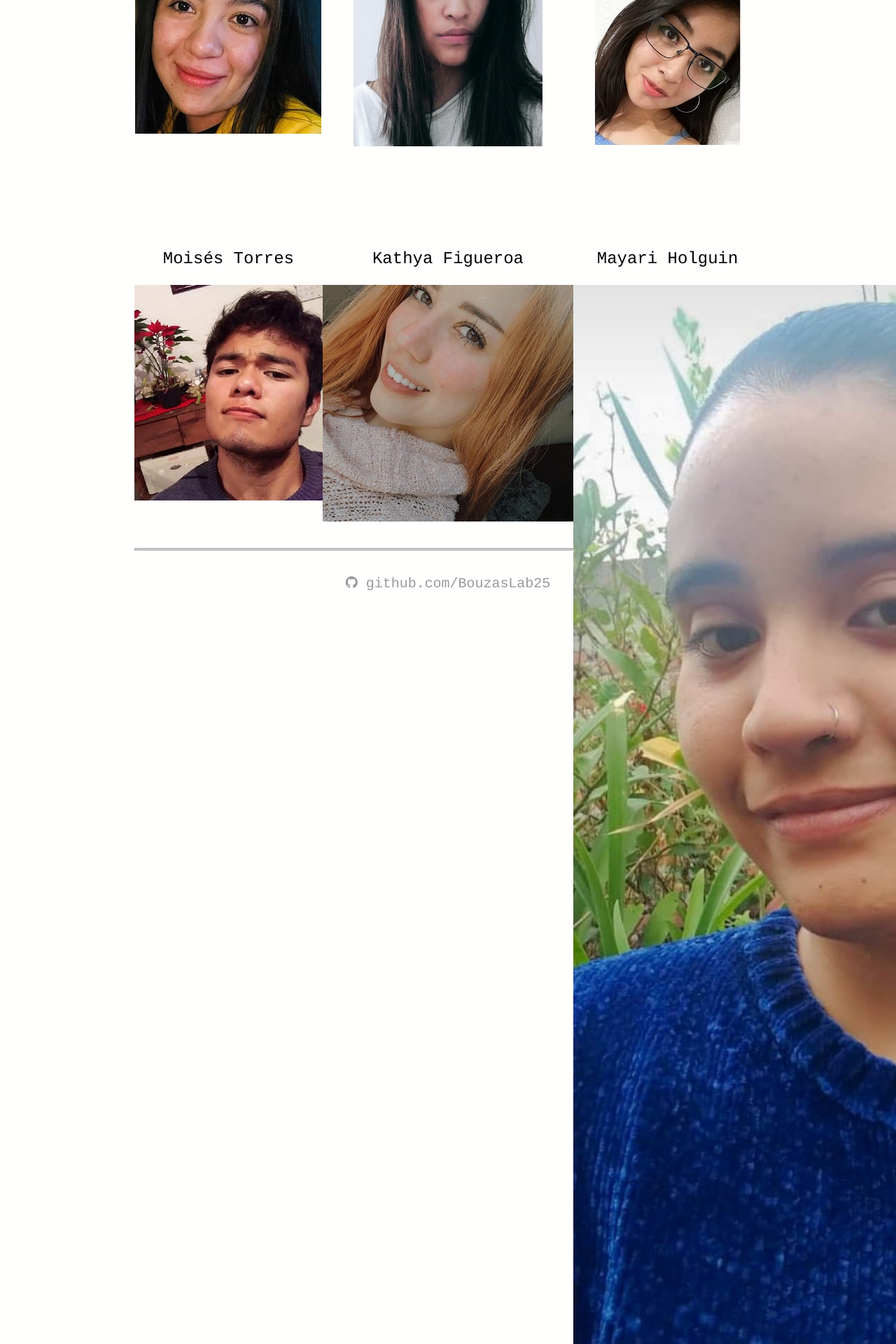
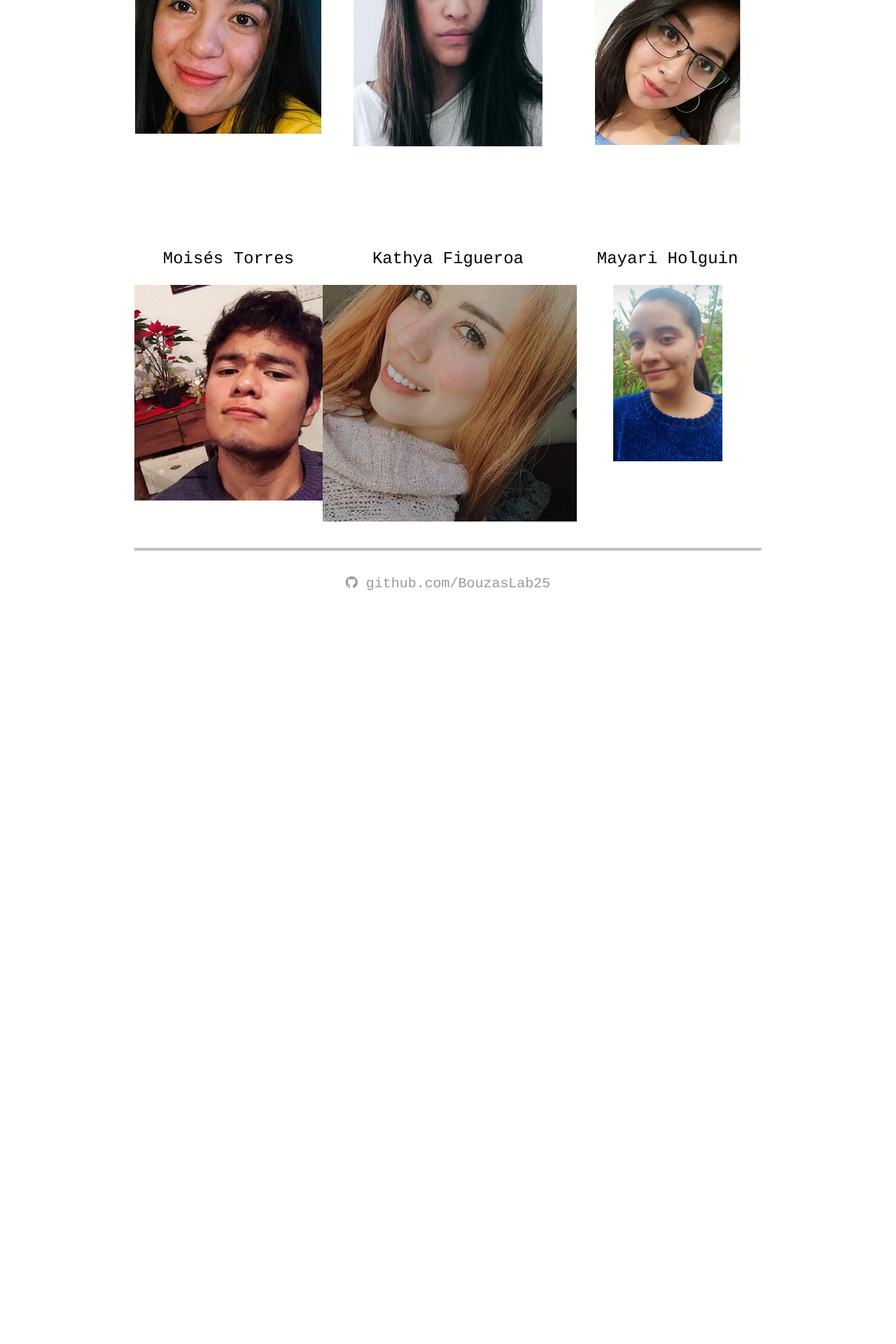
Before and after one commit to BouzasLab25/bouzaslab25.github.io, a Jekyll site: the page built from people/alumni.html, in a window 1280 px wide. Shown: the part 1503-3423 px from the top of the page at 70% size. Built offline with Jekyll 4.4.1, drawn with Linux system fonts in a browser that asks for light colours; after the commit the page ends 2428 px from its top, so only the background shows below that.

Commit message:
Update alumni.html

```diff
--- a/people/alumni.html
+++ b/people/alumni.html
@@ -37,7 +37,7 @@
 
 <div class="center">
 	     <p><a class='lu' href="/people/al_Fernanda.html">Fhernanda Vázquez</a></p>
-	      <a href="/people/al_Fernanda.html"><img class="displayed" src="/images/al_Fernanda.JPG" with=270 height=252 /></a>
+	      <a href="/people/al_Fernanda.html"><img class="displayed" src="/images/al_Fernanda.JPG"/></a>
   </div>
 
 <div class="right">
@@ -57,5 +57,5 @@
 
 <div class="right">
 	     <p><a class='lu' href="/people/al_Maya.html">Mayari Holguin</a></p>
-	      <a href="/people/al_Maya.html"><img class="displayed" src="/images/maya.jpg" /></a>
+	      <a href="/people/al_Maya.html"><img class="displayed" src="/images/maya.jpg"/  with=270 height=252></a>
   </div>
```
